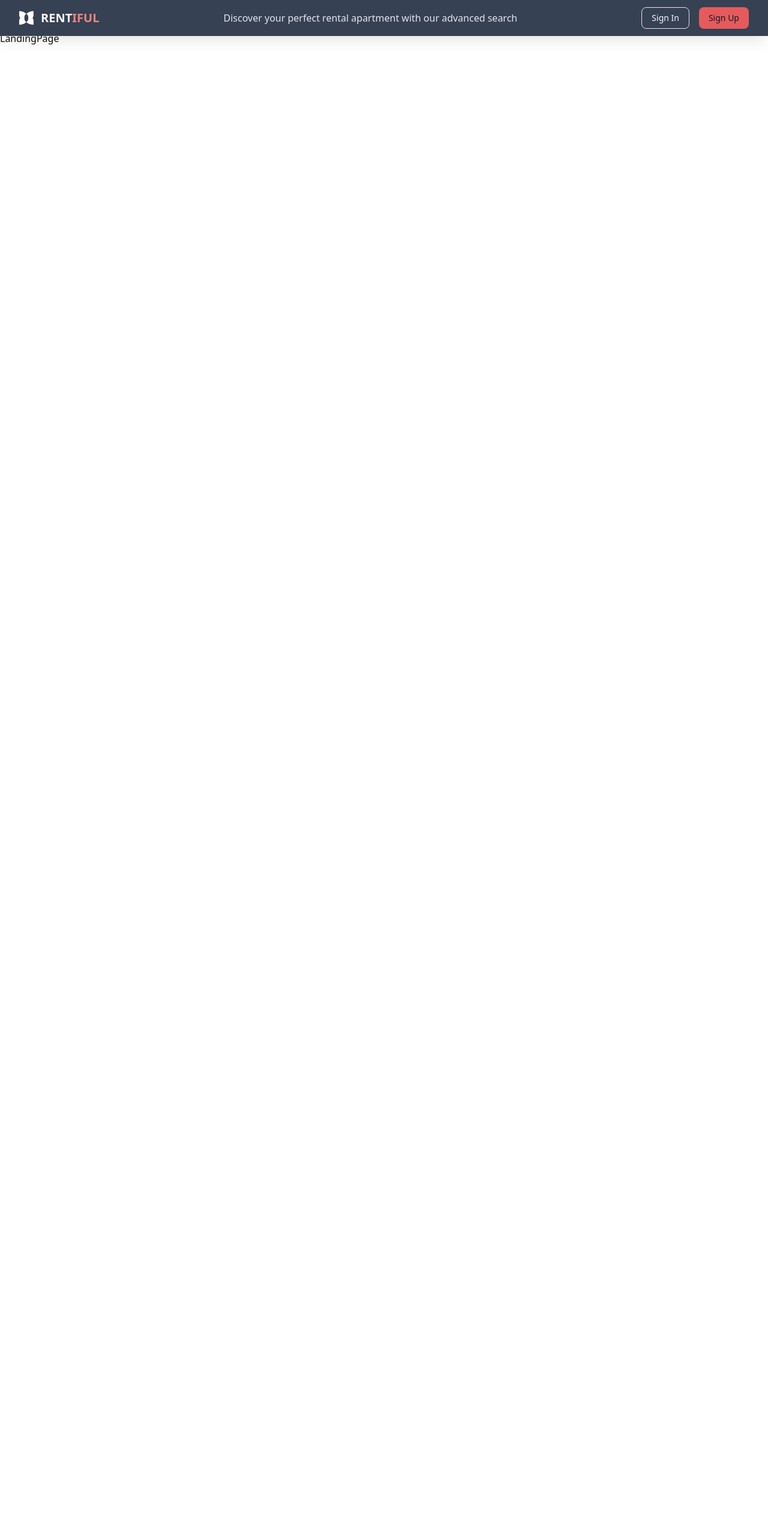
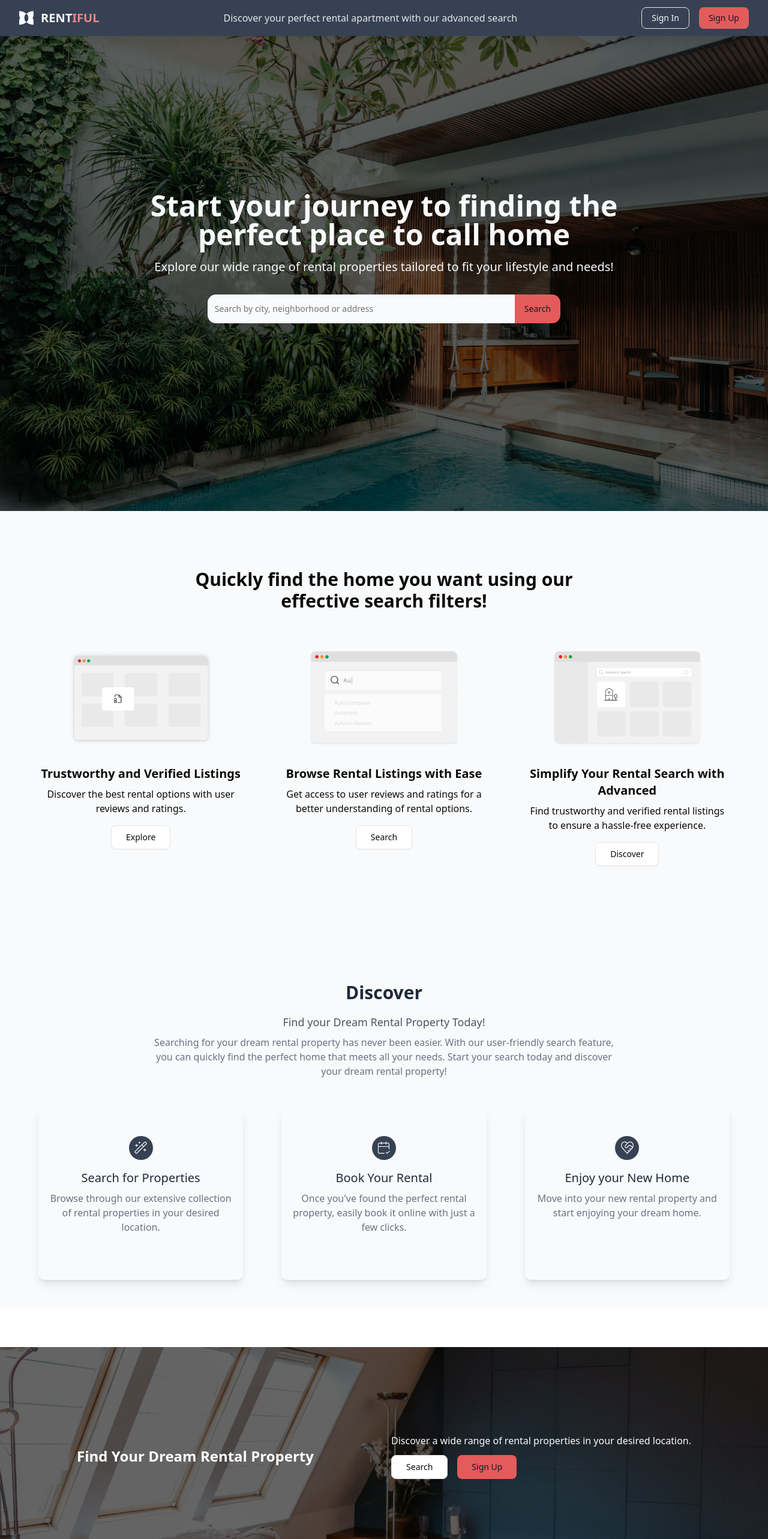
Before and after one commit to mark62005/rental-app, a Next.js app in the folder client/: page /landing in a window 1280 px wide. Shown: the top 2566 px of the page at 60% size. Before the commit the page ends 800 px from the top, so only its background shows below. Built offline with nearby package versions, Linux system fonts and the light colour scheme.

Commit message:
Build landing page

```diff
--- a/client/src/app/(nondashboard)/landing/page.tsx
+++ b/client/src/app/(nondashboard)/landing/page.tsx
@@ -1,8 +1,18 @@
+import CTASection from "@/components/landing/sections/CTASection";
+import DiscoverSection from "@/components/landing/sections/DiscoverSection";
+import FeaturesSection from "@/components/landing/sections/FeaturesSection";
+import FooterSection from "@/components/landing/sections/FooterSection";
+import HeroSection from "@/components/landing/sections/HeroSection";
+
 function LandingPage() {
 	return (
-		<div>
-			<div className=""></div>LandingPage
-		</div>
+		<>
+			<HeroSection />
+			<FeaturesSection />
+			<DiscoverSection />
+			<CTASection />
+			<FooterSection />
+		</>
 	);
 }
 export default LandingPage;
```
